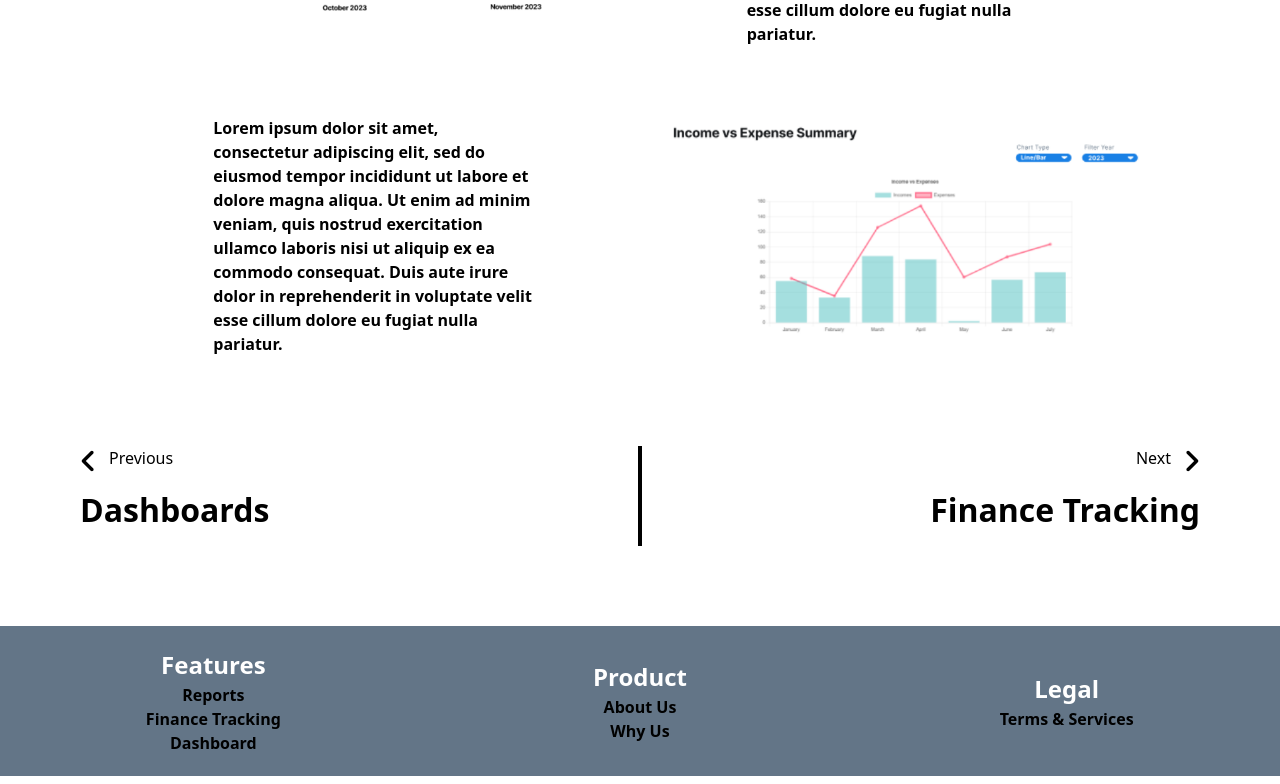
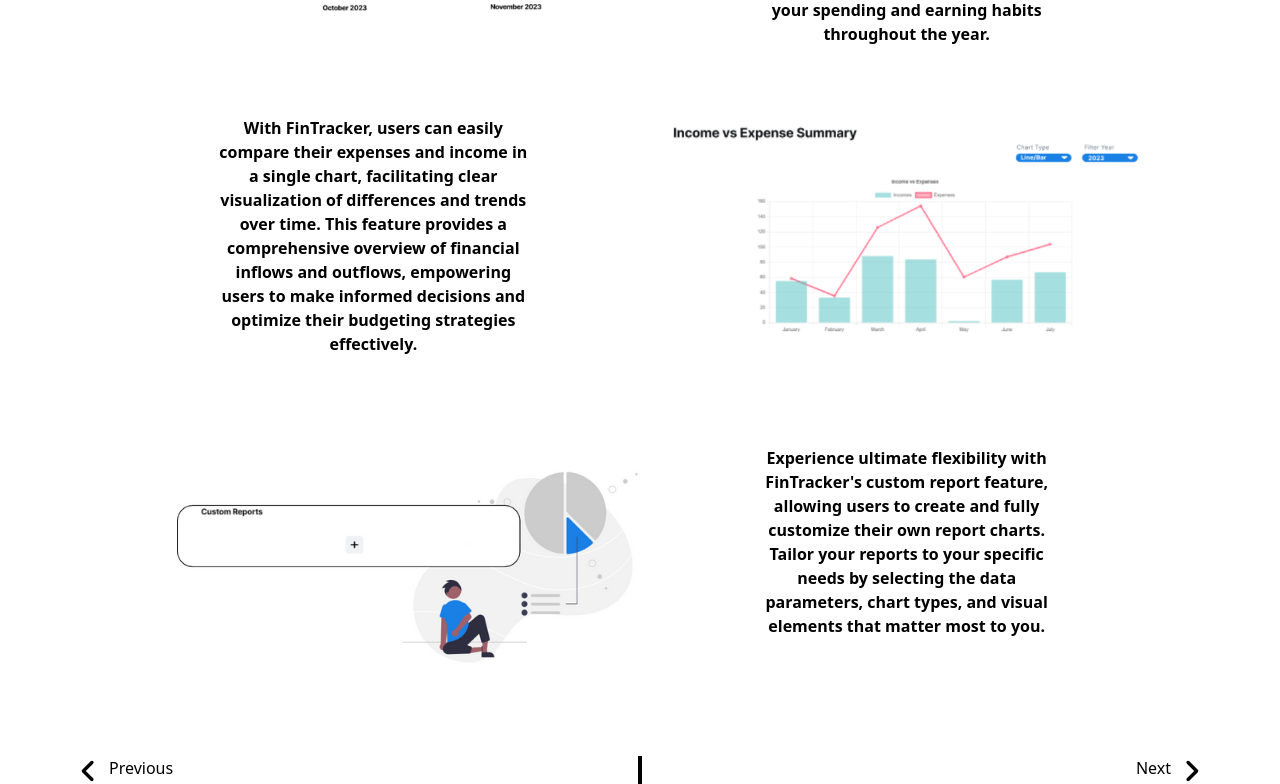
Before and after one commit to ShiiFt38/Finance-Tracker, a React (Create React App) app: page /Reports-Tips in a window 1280 px wide. Shown: the part 818-1602 px from the top of the page. Built offline with nearby package versions, Linux system fonts and the light colour scheme.

Commit message:
copywriting

```diff
--- a/package.json
+++ b/package.json
@@ -3,6 +3,10 @@
   "version": "0.1.0",
   "private": true,
   "dependencies": {
+    "@fortawesome/free-brands-svg-icons": "^6.5.1",
+    "@fortawesome/free-regular-svg-icons": "^6.5.1",
+    "@fortawesome/free-solid-svg-icons": "^6.5.1",
+    "@fortawesome/react-fontawesome": "^0.2.0",
     "@material-tailwind/react": "^2.1.9",
     "@testing-library/jest-dom": "^5.17.0",
     "@testing-library/react": "^13.4.0",
--- a/src/Components/Button.js
+++ b/src/Components/Button.js
@@ -6,7 +6,7 @@
   return (
     <Link to={link}>
       <button
-        className="flex justify-center align-middle items-center px-8 py-2.5 mt-3.5 font-bold whitespace-nowrap bg-blue-600 rounded-xl text-white w-[180px] h-[35px] hover:bg-[#637587] transition-all duration-1000ms max-md:px-5 cursor-pointer"
+        className="flex justify-center align-middle items-center px-8 py-2.5 mt-3.5 font-bold whitespace-nowrap bg-blue-600 rounded-xl text-white w-[180px] h-[35px] hover:bg-[#637587] transition-all duration-1000ms ease-in max-md:px-5 cursor-pointer"
         onClick={onClick}
       >
         {iconSrc && <img src={iconSrc} alt={iconAlt} className="self-start w-5 aspect-square mr-2" />}
--- a/src/Components/TipsTemplate.js
+++ b/src/Components/TipsTemplate.js
@@ -21,14 +21,14 @@
       <div className='h-[310px] md:col-start-2 md:row-start-1 sm:row-start-2 md:col-span-6 sm:col-start-1 sm:col-span-12'>
           <img src={props.image2} alt="" className={`${props.image2Dimensions} object-cover sm:mt-[20px] md:mt-[0] mx-auto`} />
       </div>
-      <div className='md:col-start-8 md:col-span-3 sm:row-start-1 sm:col-start-2 sm:col-span-10 sm:mt-10 md:mt-[0] font-bold'>
+      <div className='md:col-start-8 md:col-span-3 sm:row-start-1 sm:col-start-2 sm:col-span-10 text-center font-bold'>
         <p>{props.article2}</p>
       </div>
     </section>
 
     {/* Third section of the page */}
     <section className='grid grid-cols-12 mb-20'>
-    <div className='col-start-3 col-span-3 md:col-start-3 md:col-span-3 sm:col-start-2 sm:col-span-10 font-bold'>
+    <div className='col-start-3 col-span-3 md:col-start-3 md:col-span-3 sm:col-start-2 sm:col-span-10 text-center font-bold'>
         <p>{props.article3}</p>
       </div>
       <div className='col-start-6 col-span-7 md:col-start-6 md:col-span-7 sm:col-start-1 sm:col-span-12 sm:mt-10 md:mt-[0]'>
--- a/src/Pages/HomePage.js
+++ b/src/Pages/HomePage.js
@@ -16,10 +16,7 @@
         {/* First column of intro section */}
         <div className='grid grid-rows-6 bg-white place-items-center align-middle sm:col-start-2 sm:col-span-10 md:col-start-3 md:col-span-4 h-[100%]'>
           <div className='row-start-1 row-span-4'>
-            <p className='mx-30px align-middle'>Lorem ipsum dolor sit amet, consectetur adipiscing elit, sed do eiusmod tempor incididunt ut labore et
-              dolore magna aliqua. Ut enim ad minim veniam, quis nostrud exercitation ullamco laboris nisi ut aliquip ex
-              ea commodo consequat. Duis aute irure dolor in reprehenderit in voluptate velit esse cillum dolore eu
-              fugiat nulla pariatur.</p>
+            <p className='mx-30px align-middle text-center'>FinTracker is your all-in-one expense and income tracking web app designed to streamline your financial management. With FinTracker, you can effortlessly track your transactions, gain insights into your spending habits, and take control of your finances like never before. Our user-friendly interface allows you to input and categorize your transactions with ease, ensuring that you have a clear overview of your financial activities.</p>
           </div>
           <div className=''>
             <Button text='Get started' link='/Login'/>
@@ -38,10 +35,8 @@
         {/* First column of about us section */}
         <div className='grid grid-rows-6 sm:col-start-2 md:col-start-3 sm:col-span-10 md:col-span-4'>
           <h1 className='font-bold text-[28px] mx-auto row-start-1 '>About Us</h1>
-          <p className='text-center row-start-2 row-span-5'>Lorem ipsum dolor sit amet, consectetur adipiscing elit, sed do eiusmod tempor incididunt ut labore et
-              dolore magna aliqua. Ut enim ad minim veniam, quis nostrud exercitation ullamco laboris nisi ut aliquip ex
-              ea commodo consequat. Duis aute irure dolor in reprehenderit in voluptate velit esse cillum dolore eu
-              fugiat nulla pariatur.</p>
+          <p className='text-center row-start-2 row-span-5'>At FinTracker, we're passionate about helping individuals take control of their finances. Our mission is to provide a user-friendly and comprehensive platform that empowers users to track their expenses, analyze their financial history, and make informed decisions about their money. With a focus on simplicity and efficiency, we strive to make financial management accessible to everyone, helping our users save money and budget better.
+          </p>
         </div>
 
         {/* Second column of the about us section */}
@@ -95,10 +90,8 @@
         {/* First colulmn of why us section */}
       <div className='grid grid-rows-6 sm:col-start-2 md:col-start-3 sm:col-span-10 md:col-span-4' id='Why-Us'>
           <h1 className='font-bold text-[28px] mx-auto row-start-1 '>Why Us</h1>
-          <p className='text-center row-start-2 row-span-5'>Lorem ipsum dolor sit amet, consectetur adipiscing elit, sed do eiusmod tempor incididunt ut labore et
-              dolore magna aliqua. Ut enim ad minim veniam, quis nostrud exercitation ullamco laboris nisi ut aliquip ex
-              ea commodo consequat. Duis aute irure dolor in reprehenderit in voluptate velit esse cillum dolore eu
-              fugiat nulla pariatur.</p>
+          <p className='text-center row-start-2 row-span-5'>
+            Our platform stands out for its intuitive user interface, making it effortless for anyone to get started with tracking expenses and income. With FinTracker, you don't need to be a financial expert to take control of your money. Our simple UI guides you through the process, allowing you to input and categorize transactions with ease. Say goodbye to complex spreadsheets and tedious manual tracking. Join FinTracker today and simplify your financial management journey.</p>
         </div>
 
         {/* Second column of the Why us section */}
--- a/src/Pages/TipsTricks1.js
+++ b/src/Pages/TipsTricks1.js
@@ -14,21 +14,13 @@
         image1="./images/Transaction Filter .png"
         image1Dimensions="md:w-[501px] sm:w-[301px]"
         image2="./images/Untitled design (1).png"
-        image2Dimensions="md:w-[350px] sm:w-[280px]"
+        image2Dimensions="md:w-[320px] sm:w-[280px]"
         image3="./images/Untitled design (2).png"
         image3Dimensions= "sm:w-[301px] md:w-[500px]"
-        article1="Lorem ipsum dolor sit amet, consectetur adipiscing elit, sed do eiusmod tempor incididunt ut labore et
-        dolore magna aliqua. Ut enim ad minim veniam, quis nostrud exercitation ullamco laboris nisi ut aliquip ex
-        ea commodo consequat. Duis aute irure dolor in reprehenderit in voluptate velit esse cillum dolore eu
-        fugiat nulla pariatur."
-        article2="Lorem ipsum dolor sit amet, consectetur adipiscing elit, sed do eiusmod tempor incididunt ut labore et
-        dolore magna aliqua. Ut enim ad minim veniam, quis nostrud exercitation ullamco laboris nisi ut aliquip ex
-        ea commodo consequat. Duis aute irure dolor in reprehenderit in voluptate velit esse cillum dolore eu
-        fugiat nulla pariatur."
-        article3="Lorem ipsum dolor sit amet, consectetur adipiscing elit, sed do eiusmod tempor incididunt ut labore et
-        dolore magna aliqua. Ut enim ad minim veniam, quis nostrud exercitation ullamco laboris nisi ut aliquip ex
-        ea commodo consequat. Duis aute irure dolor in reprehenderit in voluptate velit esse cillum dolore eu
-        fugiat nulla pariatur."
+        article1="In FinTracker's transaction page, users can easily filter their transaction history by category or type, providing a streamlined and organized view of their financial activity.With the ability to filter by category or type, managing your financial transactions has never been more convenient. "
+        article2="Adding a transaction in FinTracker is quick and seamless, ensuring that your financial data is accurately reflected across all relevant sections, including reports, budgets, and the dashboard. Simply input the details of your transaction into the add transaction form and select add to update your records instantly."
+        article3="
+        The transaction page in FinTracker serves as a central hub for managing all your financial transactions. Here, you can easily view, add, edit, or delete transactions with just a few clicks, ensuring that your records are always up to date. This intuitive interface provides you with full control over your financial data, allowing you to effortlessly track your expenses, monitor your income, and maintain accurate records for effective financial management."
       />
       </main>
 
--- a/src/Pages/TipsTricks2.js
+++ b/src/Pages/TipsTricks2.js
@@ -15,20 +15,11 @@
         image1="./images/Untitled design (3).png"
         image1Dimensions="w-[400px]"
         image2="./images/Untitled design (5).png"
-        image2Dimensions="md:w-[500px] sm:w-[350px]"
+        image2Dimensions="md:w-[500px] sm:w-[300px]"
         image3="./images/Untitled design (6).png"
-        article1="Lorem ipsum dolor sit amet, consectetur adipiscing elit, sed do eiusmod tempor incididunt ut labore et
-        dolore magna aliqua. Ut enim ad minim veniam, quis nostrud exercitation ullamco laboris nisi ut aliquip ex
-        ea commodo consequat. Duis aute irure dolor in reprehenderit in voluptate velit esse cillum dolore eu
-        fugiat nulla pariatur."
-        article2="Lorem ipsum dolor sit amet, consectetur adipiscing elit, sed do eiusmod tempor incididunt ut labore et
-        dolore magna aliqua. Ut enim ad minim veniam, quis nostrud exercitation ullamco laboris nisi ut aliquip ex
-        ea commodo consequat. Duis aute irure dolor in reprehenderit in voluptate velit esse cillum dolore eu
-        fugiat nulla pariatur."
-        article3="Lorem ipsum dolor sit amet, consectetur adipiscing elit, sed do eiusmod tempor incididunt ut labore et
-        dolore magna aliqua. Ut enim ad minim veniam, quis nostrud exercitation ullamco laboris nisi ut aliquip ex
-        ea commodo consequat. Duis aute irure dolor in reprehenderit in voluptate velit esse cillum dolore eu
-        fugiat nulla pariatur."
+        article1="In the dashboard of your FinTracker account, you'll find a comprehensive summary and overview of your finances at a glance. The top section of the dashboard presents a clear summary of your budgets, showcasing what you've saved, invested, and credited.With FinTracker's dashboard, managing your finances has never been easier."
+        article2="You'll find a section dedicated to visualizing your transactions for the current month. This graph provides a clear and concise overview of your spending and income trends, empowering you to track your financial activity in real-time and make informed decisions about your budgeting priorities"
+        article3="Customize your FinTracker dashboard experience with the flexibility to display transactions, budgets, or custom reports in the third section. Tailor your dashboard to your specific preferences and priorities by choosing the information that matters most to you. This can easily be done through settings."
 
       />
       </main>
--- a/src/Pages/TipsTricks3.js
+++ b/src/Pages/TipsTricks3.js
@@ -17,20 +17,19 @@
         image2Dimensions="md:w-[470px] sm:w-[280px]"
         image3="./images/Untitled design(10).png"
         image3Dimensions= "sm:w-[301px] md:w-[500px]"
-        article1="Lorem ipsum dolor sit amet, consectetur adipiscing elit, sed do eiusmod tempor incididunt ut labore et
-        dolore magna aliqua. Ut enim ad minim veniam, quis nostrud exercitation ullamco laboris nisi ut aliquip ex
-        ea commodo consequat. Duis aute irure dolor in reprehenderit in voluptate velit esse cillum dolore eu
-        fugiat nulla pariatur."
-        article2="Lorem ipsum dolor sit amet, consectetur adipiscing elit, sed do eiusmod tempor incididunt ut labore et
-        dolore magna aliqua. Ut enim ad minim veniam, quis nostrud exercitation ullamco laboris nisi ut aliquip ex
-        ea commodo consequat. Duis aute irure dolor in reprehenderit in voluptate velit esse cillum dolore eu
-        fugiat nulla pariatur."
-        article3="Lorem ipsum dolor sit amet, consectetur adipiscing elit, sed do eiusmod tempor incididunt ut labore et
-        dolore magna aliqua. Ut enim ad minim veniam, quis nostrud exercitation ullamco laboris nisi ut aliquip ex
-        ea commodo consequat. Duis aute irure dolor in reprehenderit in voluptate velit esse cillum dolore eu
-        fugiat nulla pariatur."
+        article1="Easily filter your transactions by type, whether it's expenses, income, or specific categories, to gain insights into your spending habits. Customize your view with a variety of chart types, such as pie charts or bar graphs, to visualize your data in a way that suits you best. Plus, with the option to filter by year, you can track your financial progress over time and make informed decisions about your budget."
+        article2="This intuitive display allows you to track your expenses and income over time with ease, enabling you to identify trends, spot patterns, and make informed decisions about your finances. With a chart for each month, you can quickly visualize your financial progress and gain valuable insights into your spending and earning habits throughout the year."
+        article3="With FinTracker, users can easily compare their expenses and income in a single chart, facilitating clear visualization of differences and trends over time. This feature provides a comprehensive overview of financial inflows and outflows, empowering users to make informed decisions and optimize their budgeting strategies effectively."
       />
-      <section></section>
+      <section className='grid grid-cols-12 mt-20 '>
+      <div className='h-[310px] md:col-start-2 md:row-start-1 sm:row-start-2 md:col-span-6 sm:col-start-1 sm:col-span-12'>
+          <img src="./images/Untitled design(11).png" alt="" className={`object-cover md:w-[500px] sm:w-[300px] mx-auto sm:mt-[20px] md:mt-[0] mx-auto`} />
+      </div>
+      <div className='md:col-start-8 md:col-span-3 sm:row-start-1 sm:col-start-2 sm:col-span-10 sm:mt-10 md:mt-[0] text-center font-bold'>
+        <p>
+          Experience ultimate flexibility with FinTracker's custom report feature, allowing users to create and fully customize their own report charts. Tailor your reports to your specific needs by selecting the data parameters, chart types, and visual elements that matter most to you.</p>
+      </div>
+    </section>
     </main>
 
     <Pager
```
Also changed, not shown: src/Components/Header.js (+4 -4 lines), 1 other file (tests, documents, lock files or other folders).
